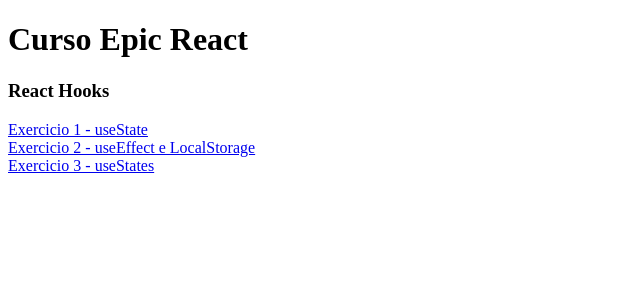
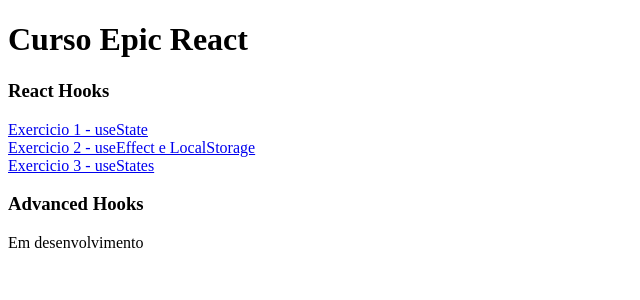
Before and after one commit to erisvaldocorreia2/epic-react, a React (Create React App) app: page / in a window 1280 px wide. Shown: the top 300 px of the page, without its empty margins (0-640 px from the left). Built offline with nearby package versions, Linux system fonts and the light colour scheme.

Commit message:
ajustes basicos

```diff
--- a/src/Home.js
+++ b/src/Home.js
@@ -14,6 +14,10 @@
         <Link to="/exe3">Exercicio 3 - useStates</Link>
         <br />
       </div>
+      <div>
+        <h3>Advanced Hooks</h3>
+        <p>Em desenvolvimento</p>
+      </div>
     </div>
   );
 }
--- a/src/routes.js
+++ b/src/routes.js
@@ -11,9 +11,7 @@
     <BrowserRouter>
       <Switch>
         <Route component={Home} path="/" exact />
-        <Route path="/exe1">
-          <Exercise1 />
-        </Route>
+        <Route component={Exercise1} path="/exe1" />
         <Route component={Exercise2} path="/exe2" />
         <Route component={Exercise3} path="/exe3" />
       </Switch>
```
